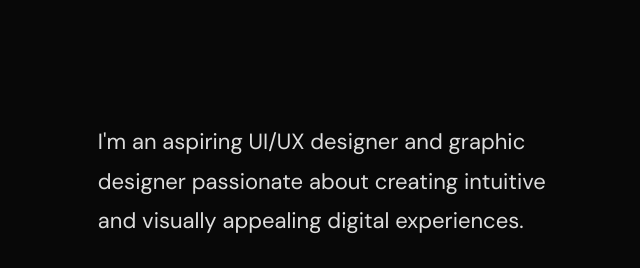
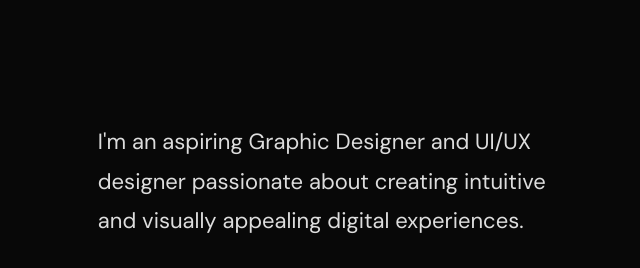
Before and after one commit to devshah143/devshah.github.io, a plain HTML site: page index.html in a window 1280 px wide. Shown: the part 7040-7308 px from the top of the page, 640-1280 px from the left. Drawn offline with nearby package versions, Linux system fonts and the light colour scheme; a script that the page names is missing.

Commit message:
Update index.html

```diff
--- a/index.html
+++ b/index.html
@@ -962,8 +962,8 @@
 
             <p class="about-lead">
 
-                I'm an aspiring UI/UX designer and
-                graphic designer passionate about
+                I'm an aspiring Graphic Designer and
+                UI/UX designer passionate about
                 creating intuitive and visually
                 appealing digital experiences.
 
@@ -1401,7 +1401,7 @@
     <div class="contact-links">
 
         <a
-            href="https://linkedin.com/in/dev-shah"
+            href="https://www.linkedin.com/in/dev-shah-2707b7213/"
             target="_blank"
         >
             LinkedIn ↗
```
